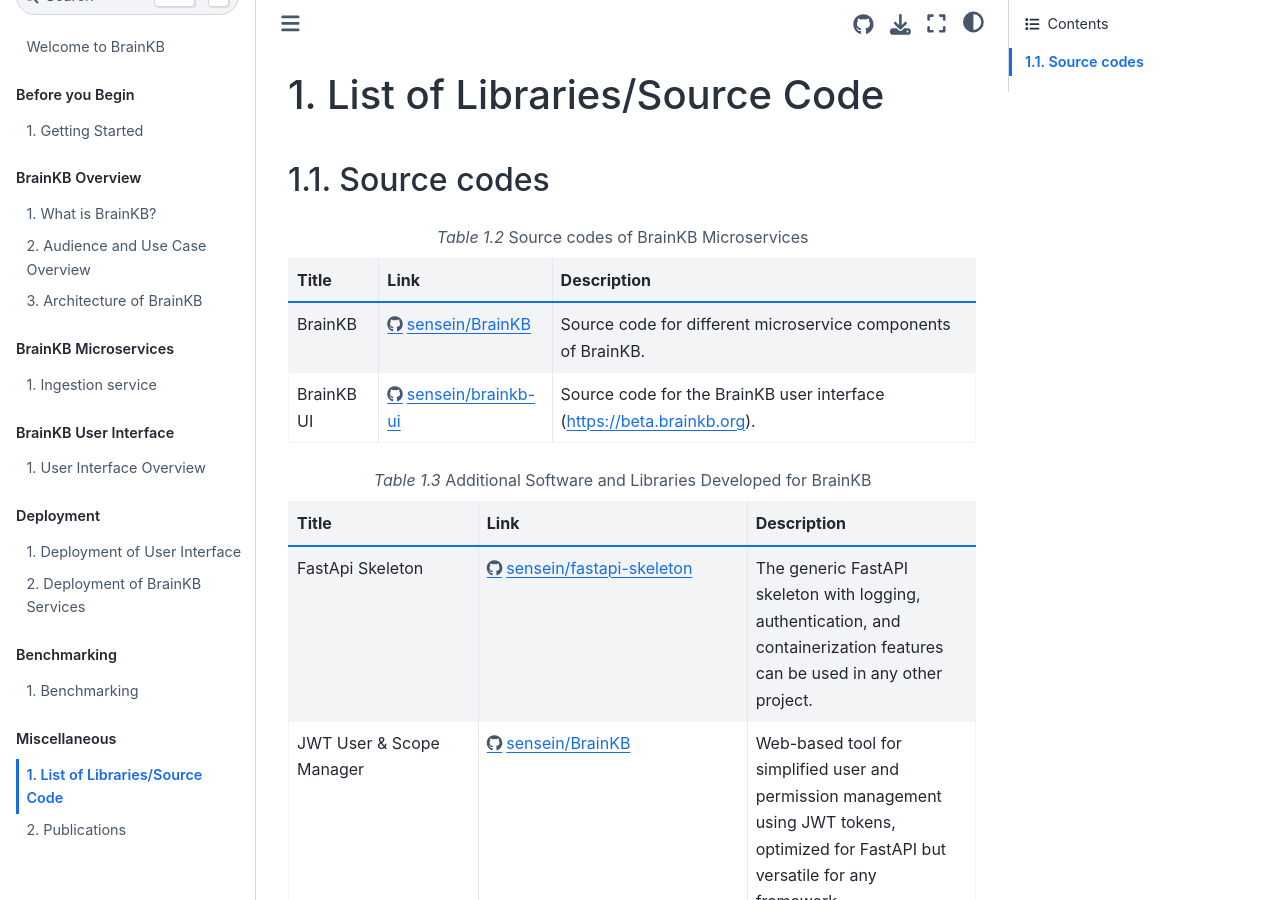
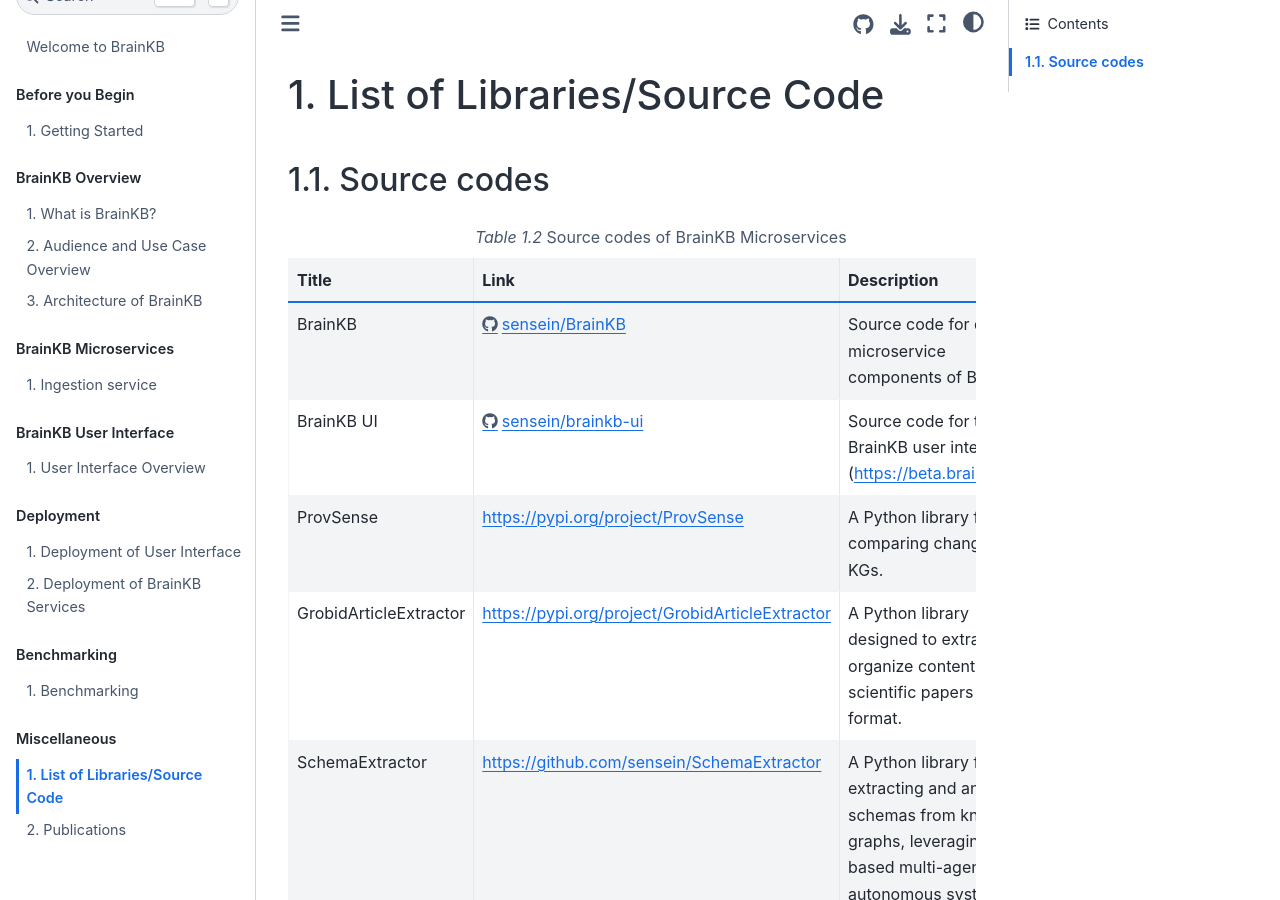
Before and after one commit to sensein/brainkbdocs, a Jupyter Book: the page built from docs/list_of_libaries.md, in a window 1280 px wide and 900 px high. Built offline with Jupyter Book 1.0.4 settings and Sphinx 7.4.7 and the Sphinx Book theme 1.1.4, drawn with Linux system fonts in a browser that asks for light colours; some of the changed text lies outside the part shown.

Commit message:
Updated documentation - list of libraries information

````diff
--- a/docs/list_of_libaries.md
+++ b/docs/list_of_libaries.md
@@ -15,6 +15,18 @@
 * - BrainKB UI
   - [https://github.com/sensein/brainkb-ui](https://github.com/sensein/brainkb-ui)
   - Source code for the BrainKB user interface ([https://beta.brainkb.org](https://beta.brainkb.org)).
+* - ProvSense
+  - [https://pypi.org/project/ProvSense](https://pypi.org/project/ProvSense)
+  - A Python library for comparing changes in KGs.
+* - GrobidArticleExtractor
+  - [https://pypi.org/project/GrobidArticleExtractor](https://pypi.org/project/GrobidArticleExtractor)
+  - A Python library designed to extract and organize content from scientific papers in PDF format.
+
+* - SchemaExtractor
+  - [https://github.com/sensein/SchemaExtractor](https://github.com/sensein/SchemaExtractor/tree/dev)
+  - A Python library for extracting and analyzing schemas from knowledge graphs, leveraging llm-based multi-agent autonomous systems for efficient processing and analysis.
+
+
 ```
 
 
````
Also changed, not shown: docs/index.md (+1 -1 lines).
